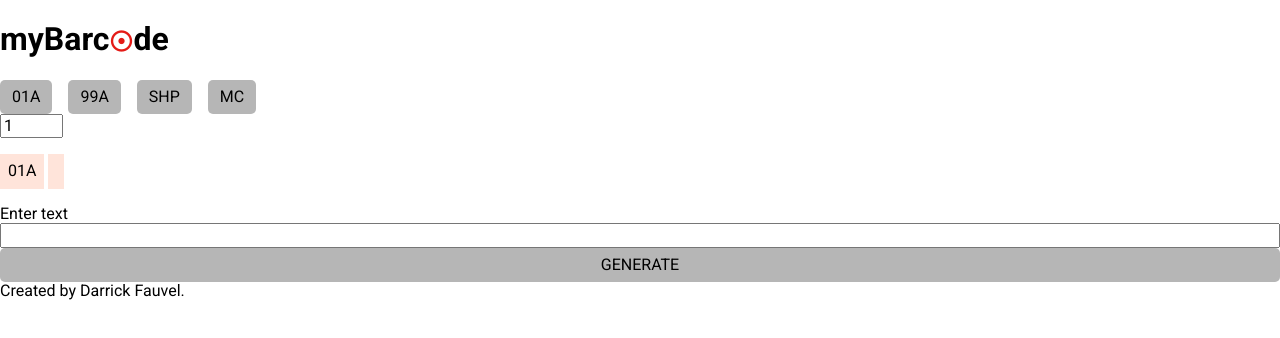
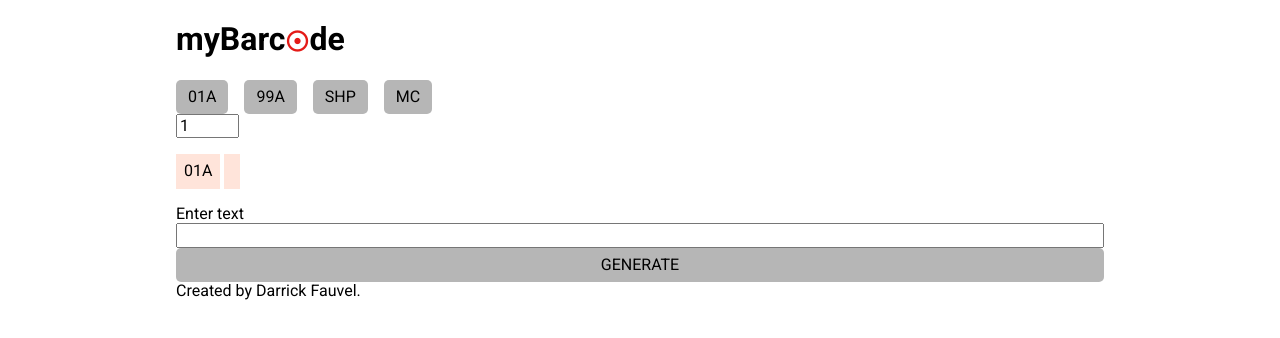
Before and after one commit to DarrickFauvel/barcode-generator-react, a React (Vite) app: page / in a window 1280 px wide. Shown: the top 338 px of the page. Built offline with nearby package versions, Linux system fonts and the light colour scheme.

Commit message:
Add wrapper class

```diff
--- a/src/App.jsx
+++ b/src/App.jsx
@@ -50,14 +50,13 @@ function App() {
 
   return (
     <div className='App'>
+      <div className='wrapper'>
         <Header />
-
         <LocationButtons
           state={state}
           locations={locations}
           changeLocation={changeLocation}
         />
-
         <section className='sublocation'>
           <input
             type='number'
@@ -68,12 +67,10 @@ function App() {
             onChange={handleChange}
           />
         </section>
-
         <section className='parts'>
           <div className='part'>{state.location ? state.location : '01A'}</div>
           <div className='part'>{renderSubLocationNumber()}</div>
         </section>
-
         <form>
           <label htmlFor='textInput'>Enter text</label>
           <input
@@ -86,10 +83,9 @@ function App() {
             GENERATE
           </button>
         </form>
-
         {/* {barcodeValue && <Barcode value={barcodeValue} />} */}
-
         <Footer />
+      </div>
     </div>
   )
 }
--- a/src/index.css
+++ b/src/index.css
@@ -9,7 +9,10 @@
   font-family: 'Roboto', sans-serif;
 }
 
-body {
+.wrapper {
+  margin-inline: auto;
+  max-width: 960px;
+  padding-inline: 1em;
 }
 
 .header {
```
Lines whose indentation alone changed are shown as unchanged.
